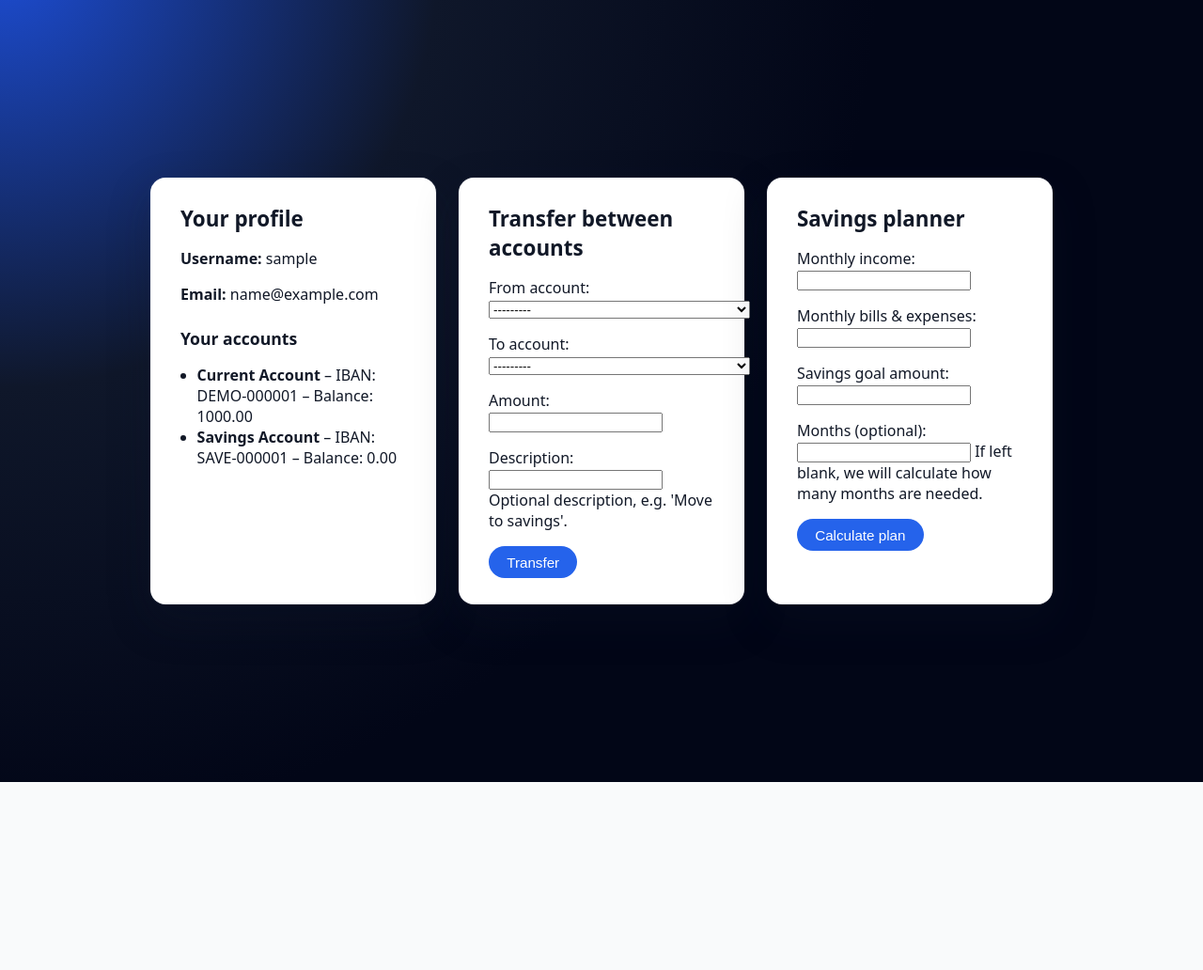
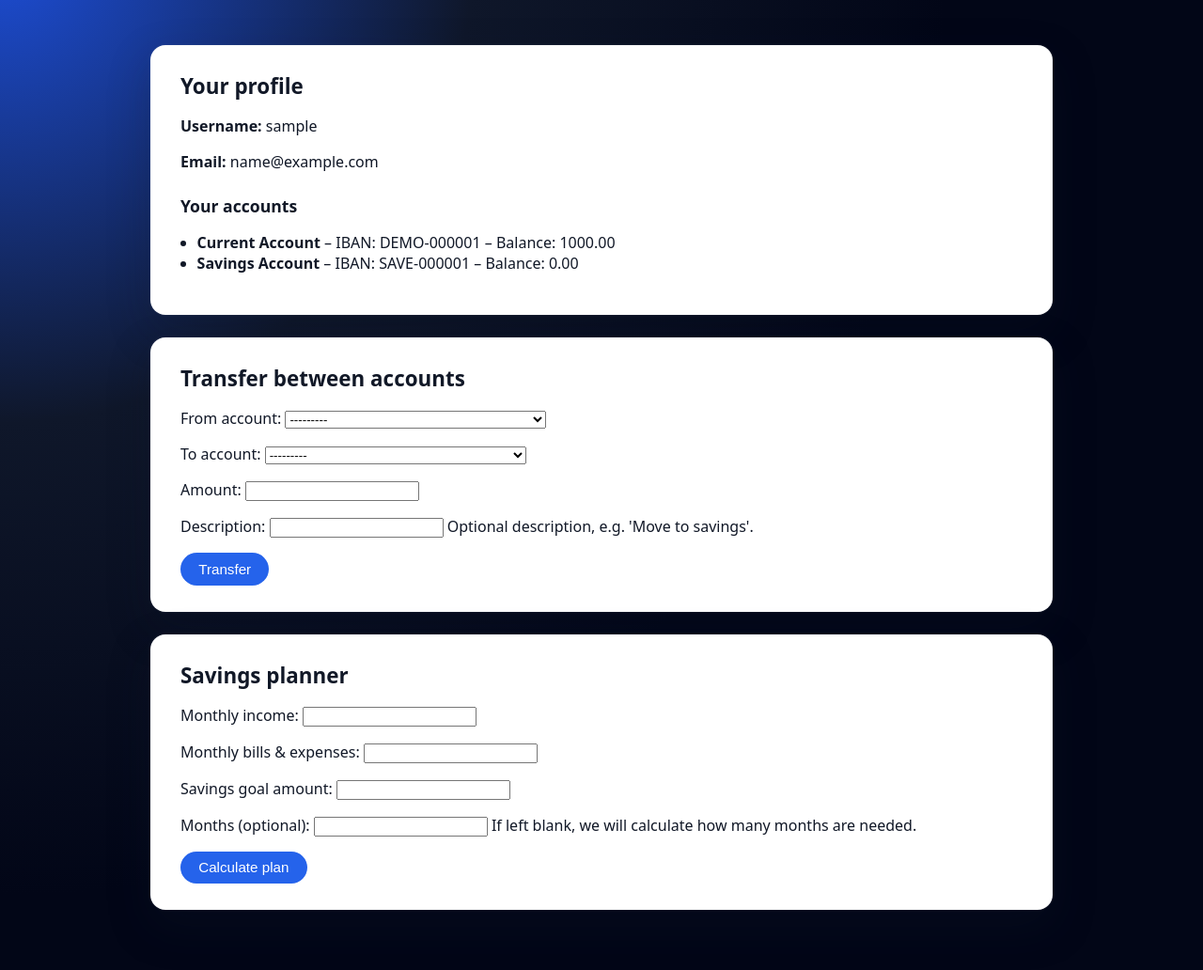
Before and after one commit to Jamesscott34/Scripting_CA2, a Django app: page /profile/ in a window 1280 px wide. Shown: the part 54-1086 px from the top of the page at 94% size. Before the commit the page ends 886 px from the top, so only its background shows below. Run offline with Django 5.2, Linux system fonts and the light colour scheme; the visitor is signed in with stand-in values (Sample User, id 1); data comes from the database, SQL or seed files in the repository.

Commit message:
Stack profile and dashboard cards vertically with shared card styling

```diff
--- a/ca2_secure_website/static/css/app.css
+++ b/ca2_secure_website/static/css/app.css
@@ -52,9 +52,9 @@
 .content {
   min-height: calc(100vh - 64px);
   display: flex;
-  align-items: center;
+  align-items: flex-start;
   justify-content: center;
-  padding: 3rem 1.5rem;
+  padding: 3rem 1.5rem 4rem;
 }
 
 .auth-card {
@@ -127,15 +127,17 @@
   color: #6b7280;
 }
 
-.profile-layout {
-  display: grid;
-  grid-template-columns: repeat(auto-fit, minmax(260px, 1fr));
+.profile-layout,
+.dashboard-layout {
+  display: flex;
+  flex-direction: column;
   gap: 1.5rem;
   width: 100%;
   max-width: 960px;
 }
 
-.profile-card {
+.profile-card,
+.dashboard-card {
   background: #ffffff;
   border-radius: 1rem;
   padding: 1.75rem 2rem;
@@ -144,18 +146,34 @@
     0 0 0 1px rgba(148, 163, 184, 0.08);
 }
 
-.profile-card h2 {
+.profile-card h2,
+.dashboard-card h2 {
   margin-top: 0;
   margin-bottom: 1rem;
   font-size: 1.4rem;
 }
 
-.profile-card h3 {
+.profile-card h3,
+.dashboard-card h3 {
   margin-top: 1.5rem;
   margin-bottom: 0.75rem;
   font-size: 1.1rem;
 }
 
-.profile-card ul {
+.profile-card ul,
+.dashboard-card ul {
   padding-left: 1.1rem;
 }
+
+.progress-bar {
+  width: 100%;
+  height: 0.6rem;
+  border-radius: 999px;
+  background: #e5e7eb;
+  overflow: hidden;
+}
+
+.progress-bar-fill {
+  height: 100%;
+  background: linear-gradient(to right, #22c55e, #16a34a);
+}
```
